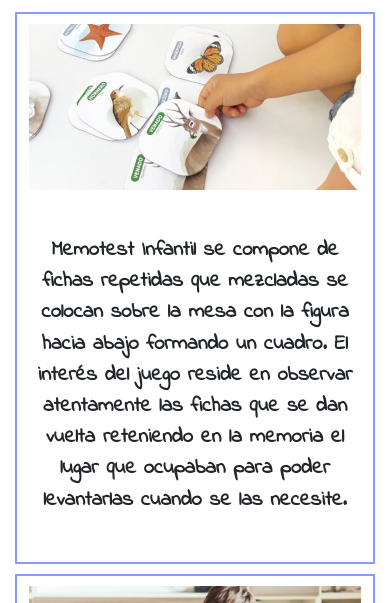
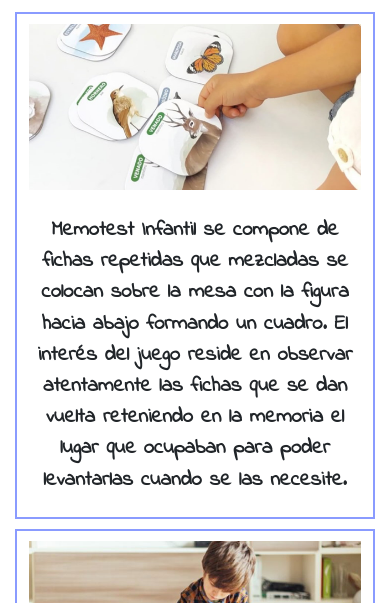
Before and after one commit to mezqui/Espacio-Alfa, a website: page paginas/recursos.html in a window 390 px wide. Shown: the part 241-844 px from the top of the page. Drawn offline with nearby package versions, Linux system fonts and the light colour scheme; a web font is replaced by a local one.

Commit message:
Entrega Final

```diff
--- a/scss/_media-query.scss
+++ b/scss/_media-query.scss
@@ -75,6 +75,13 @@
     }
   }
   .recursos{
+    &__parrafo{
+      padding: 10px 0 5px 0;
+    }
+    .img-fluid{
+      height: 90%;
+      margin-bottom: 10px;
+    }
     .reverse {
       flex-direction: row-reverse;
     }
@@ -82,12 +89,6 @@
       border: solid 2px $color-secundario;
       margin-bottom: 10px;
       padding-top: 5px;
-      .img-fluid{
-        height: 90%;
-      }
-    }
-    &__parrafo{
-      padding: 0%;
     }
   }
 }
--- a/scss/_recursos.scss
+++ b/scss/_recursos.scss
@@ -1,10 +1,10 @@
 .recursos {
   margin: 15px;
+  &__parrafo {
+    @include font ($tipografia-text, map-get($bold, "bolder"), 1.3rem);
+    padding: 30px 0 30px 0;
+    }
   .row{
     align-items: center;
-    .recursos__parrafo {
-      @include font ($tipografia-text, map-get($bold, "bolder"), 1.3rem);
-      padding: 30px 0 30px 0;
-      }
   }
 }
```
Also changed, not shown: css/main.css.
